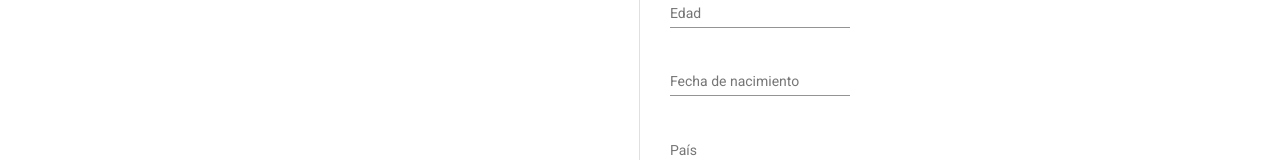
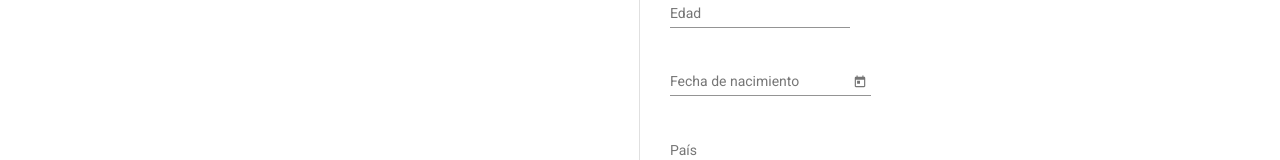
Before and after one commit to esfraner/Proyecto-Integrado, an Angular app in the folder Cliente/: page / in a window 1280 px wide. Shown: the part 256-416 px from the top of the page. Built offline with nearby package versions, Linux system fonts and the light colour scheme; no server answers.

Commit message:
feat(datePicker): added datePicker

```diff
--- a/Cliente/src/app/app.module.ts
+++ b/Cliente/src/app/app.module.ts
@@ -14,6 +14,8 @@ import { MatDividerModule } from "@angular/material/divider";
 import { MatFormFieldModule } from "@angular/material/form-field";
 import { MatInputModule } from "@angular/material/input";
 import { MatSelectModule } from "@angular/material/select";
+import { MatDatepickerModule } from "@angular/material/datepicker";
+import { MatNativeDateModule, MAT_DATE_LOCALE } from "@angular/material/core";
 
 import { MenuNavbarComponent } from "./menu-navbar/menu-navbar.component";
 import { PlayerInformationComponent } from "./player-information/player-information.component";
@@ -38,8 +40,10 @@ import { PlayerService } from "./player-list/player.service";
     MatFormFieldModule,
     MatInputModule,
     MatSelectModule,
+    MatDatepickerModule,
+    MatNativeDateModule,
   ],
-  providers: [PlayerService],
+  providers: [PlayerService, { provide: MAT_DATE_LOCALE, useValue: "en-GB" }],
   bootstrap: [AppComponent],
 })
 export class AppModule {}
--- a/Cliente/src/app/player-information/player-information.component.html
+++ b/Cliente/src/app/player-information/player-information.component.html
@@ -83,7 +83,9 @@
     <p>
       <mat-form-field>
         <mat-label>Fecha de nacimiento</mat-label>
-        <input matInput placeholder="Ex. 21/12/1990" />
+        <input matInput [matDatepicker]="picker" />
+        <mat-datepicker-toggle matSuffix [for]="picker"></mat-datepicker-toggle>
+        <mat-datepicker #picker></mat-datepicker>
       </mat-form-field>
     </p>
     <p>
--- a/Cliente/src/app/player-information/player-information.component.ts
+++ b/Cliente/src/app/player-information/player-information.component.ts
@@ -1,4 +1,6 @@
 import { Component, OnInit } from "@angular/core";
+import { MatDatepickerIntl } from "@angular/material/datepicker";
+
 @Component({
   selector: "app-player-information",
   templateUrl: "./player-information.component.html",
```
